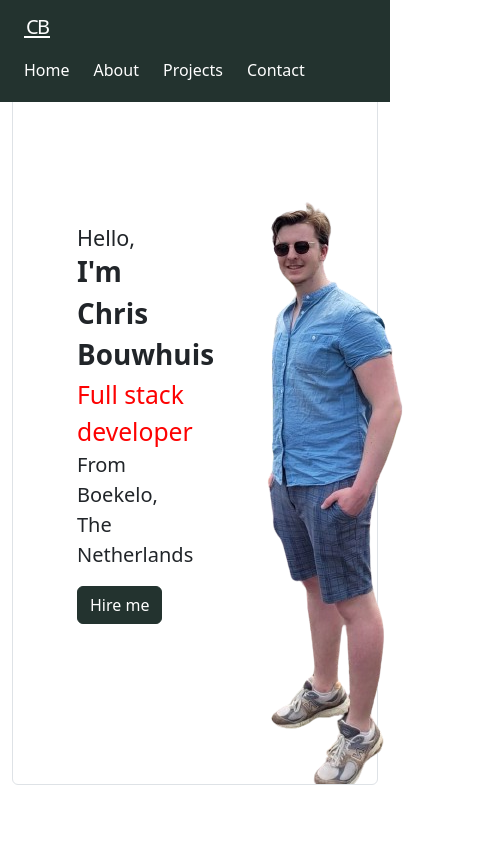
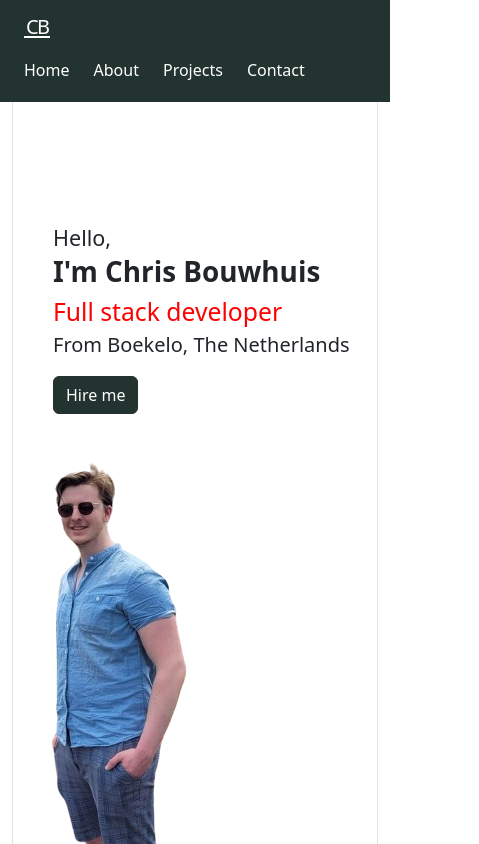
Before and after one commit to ChrisBouwhuis/Portfolio-Bootstrap-Vue, a Vue app: page / in a window 390 px wide. Shown: the top 844 px of the page, 479 px wide, since content can reach past the window. Built offline with nearby package versions, Linux system fonts and the light colour scheme.

Commit message:
heb een zeer coole knop gemaakt

```diff
--- a/src/views/HomeView.vue
+++ b/src/views/HomeView.vue
@@ -3,13 +3,13 @@
 <template>
   <main class="container">
     <div class="p-3"></div>
-    <div class="big-padding grid border rounded">
-      <div class="p-3 g-col-9 ms-5">
+    <div class="big-padding grid border rounded ">
+      <div class="p-3 g-col-12 g-col-md-9 ms-4">
         <h1 class="fs-4 mt-3 mb-0">Hello,</h1>
         <p class="fs-1 fw-semibold p-0 m-0">I'm <span class="fw-bold">Chris Bouwhuis</span></p>
         <p class="fs-2 m-0 text-highlight fw-medium">Full stack developer</p>
         <p class="fs-5">From Boekelo, The Netherlands</p>
-        <router-link to="/contact" class="btn btn-primary">Hire me</router-link>
+        <router-link to="/contact" class="btn btn-primary hoverEffect">Hire me</router-link>
       </div>
       <div class="">
         <img
@@ -26,4 +26,14 @@
 .big-padding {
   padding-top: 6rem;
 }
+
+.hoverEffect {
+  transition: all 0.3s;
+}
+
+.hoverEffect:hover {
+  transform: scale(1.1);
+  background: linear-gradient(45deg, hsla(168, 85%, 52%, 0.5), hsla(263, 88%, 45%, 0.5) 100%);
+  color: black;
+}
 </style>
```
